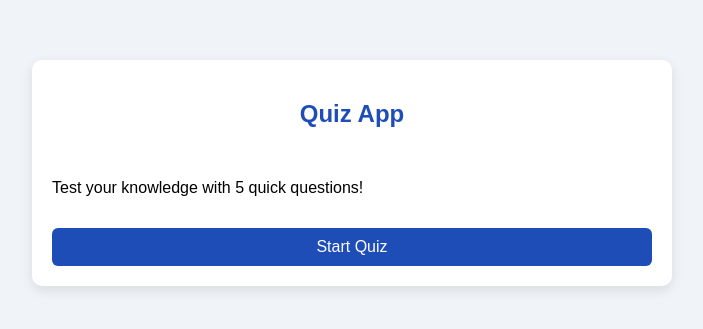
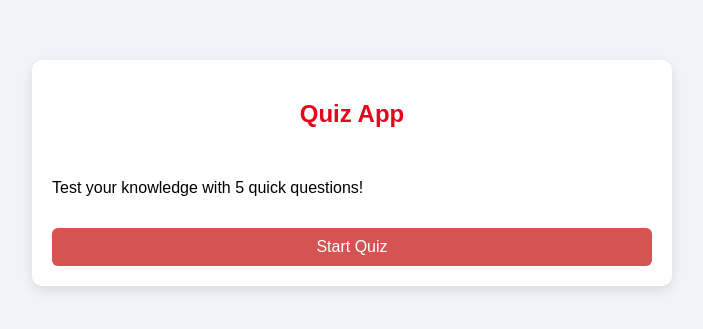
Before and after one commit to inhamtariq/WEB-TECHNOLOGIES-ASSIGNMENT, a plain HTML site: page index.html in a window 1280 px wide. Shown: the part 227-556 px from the top of the page, without its empty margins (288-991 px from the left). Drawn offline with Linux system fonts and the light colour scheme.

Commit message:
Update style.css

```diff
--- a/style.css
+++ b/style.css
@@ -22,21 +22,21 @@ body {
 
 h1, h2 {
   text-align: center;
-  color: #1f4db8;
+  color: #e8051c;
 }
 
 button {
   padding: 10px 20px;
   border: none;
   border-radius: 6px;
-  background: #1f4db8;
+  background: #d65353;
   color: white;
   cursor: pointer;
   font-size: 1rem;
 }
 
 button:hover {
-  background: #0ea5e9;
+  background: #e50707;
 }
 
 .options {
```
